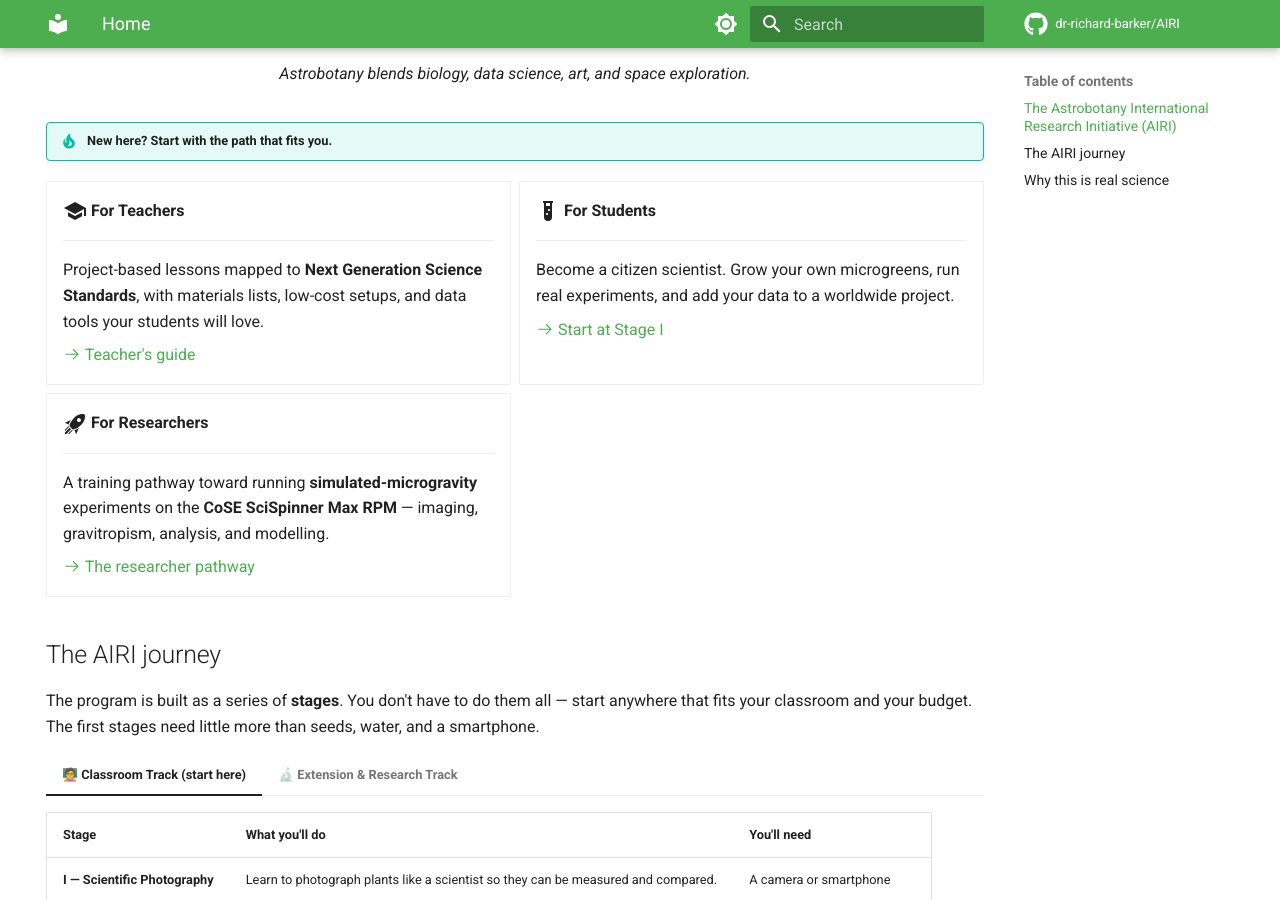
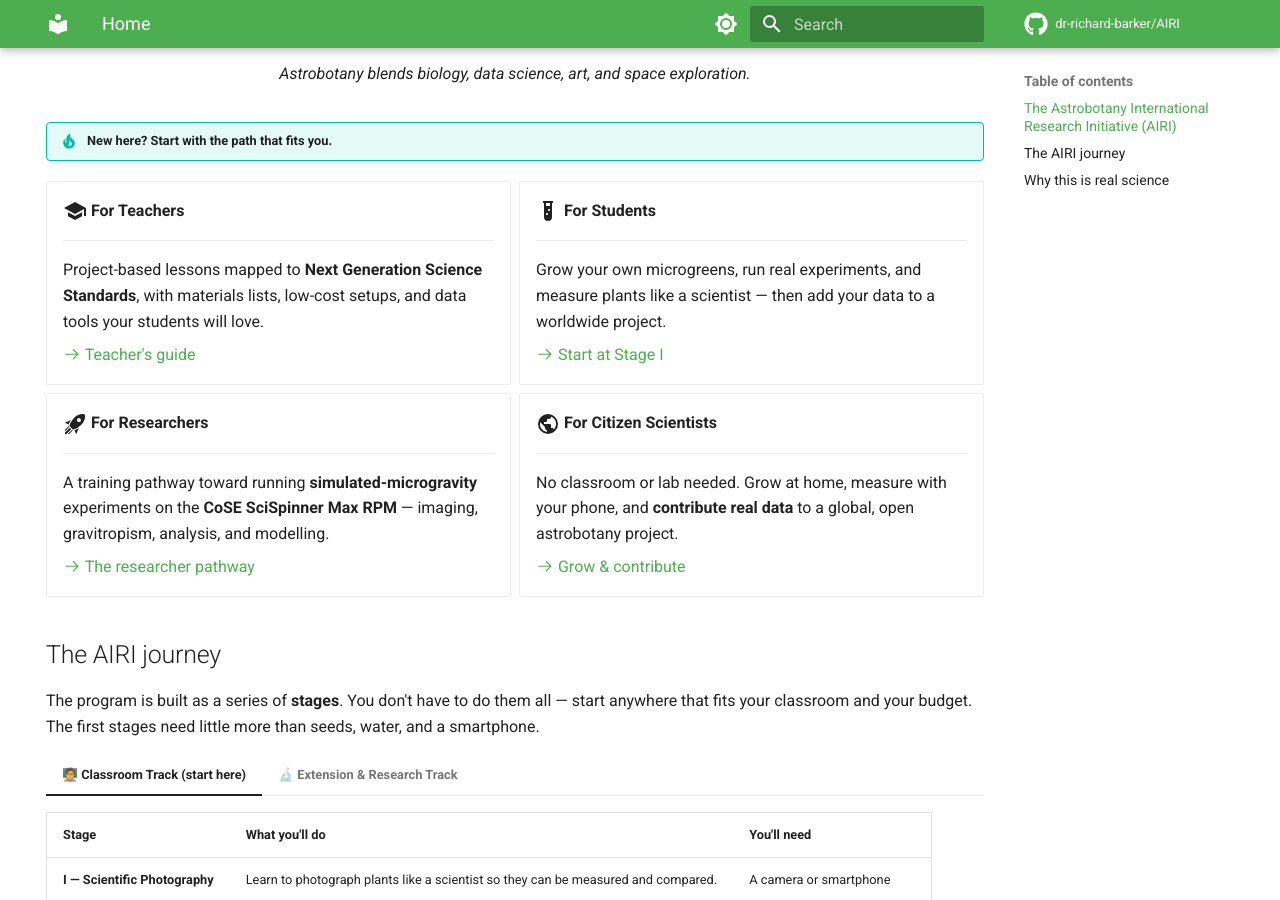
Before and after one commit to dr-richard-barker/AIRI, an MkDocs documentation site: the page built from docs/index.md, in a window 1280 px wide and 900 px high, scrolled down 970 px. Built offline with MkDocs 1.6.1 and Material for MkDocs 9.7.7, drawn with Linux system fonts in a browser that asks for light colours; comment, search, counter and statistics services are not loaded.

Commit message:
Add fourth audience: For Citizen Scientists (home card + pathway page + nav)

```diff
--- a/docs/index.md
+++ b/docs/index.md
@@ -38,8 +38,8 @@ collect real data on your phone, and share it with student scientists around the
 
     ---
 
-    Become a citizen scientist. Grow your own microgreens, run real experiments,
-    and add your data to a worldwide project.
+    Grow your own microgreens, run real experiments, and measure plants like a
+    scientist — then add your data to a worldwide project.
 
     [:octicons-arrow-right-24: Start at Stage I](stage-i-scientific-photography/README.md)
 
@@ -51,6 +51,15 @@ collect real data on your phone, and share it with student scientists around the
     **CoSE SciSpinner Max RPM** — imaging, gravitropism, analysis, and modelling.
 
     [:octicons-arrow-right-24: The researcher pathway](extension-research-track.md)
+
+-   :material-earth:{ .lg .middle } __For Citizen Scientists__
+
+    ---
+
+    No classroom or lab needed. Grow at home, measure with your phone, and
+    **contribute real data** to a global, open astrobotany project.
+
+    [:octicons-arrow-right-24: Grow &amp; contribute](citizen-scientists.md)
 
 </div>
 
```
Also changed, not shown: docs/SUMMARY.md (+1 -0 lines), docs/citizen-scientists.md (added, +56 -0 lines).
